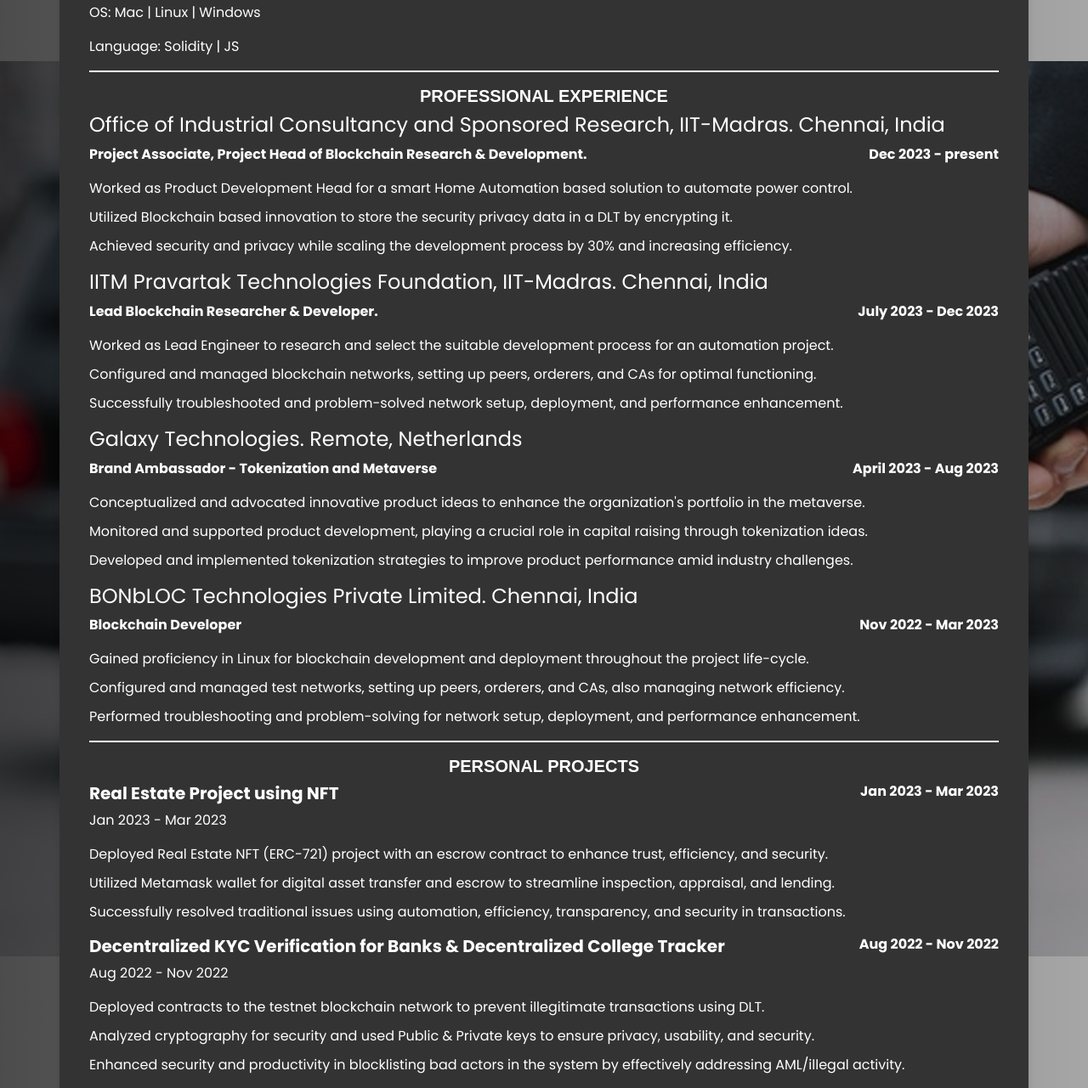
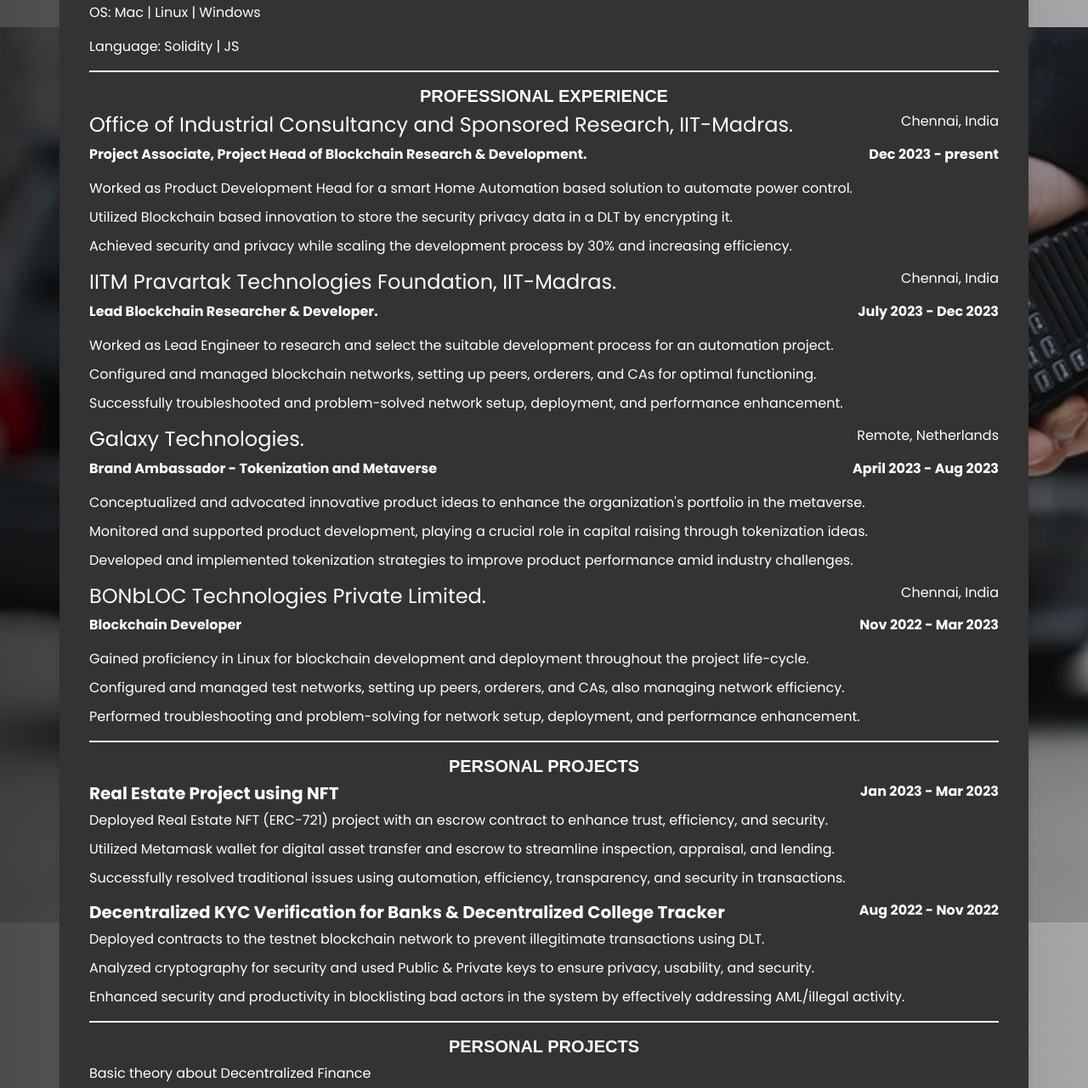
Before and after one commit to vigneshbalu96/Git_Portfolio, a plain HTML site: page contact.html in a window 1280 px wide. Shown: the part 734-2015 px from the top of the page at 85% size. Drawn offline with Linux system fonts and the light colour scheme.

Commit message:
Alignment changes

```diff
--- a/contact.html
+++ b/contact.html
@@ -214,7 +214,7 @@
                 <hr style="border: none; height: 2px; background-color: white;">
 
                 <h5 style="text-align: center; font-family: 'Arial', serif;"><strong>PROFESSIONAL EXPERIENCE</strong></h5>
-                <h4>Office of Industrial Consultancy and Sponsored Research, IIT-Madras. Chennai, India</h4>
+                <h4>Office of Industrial Consultancy and Sponsored Research, IIT-Madras. <span style="float: right; font-size: 16px;"> Chennai, India</span></h4>
                 <p><strong>
                   Project Associate, Project Head of Blockchain Research & Development.
                   <span style="float: right; font-size: 16px;"> Dec 2023 - present </span>
@@ -224,7 +224,7 @@
                   <li>Utilized Blockchain based innovation to store the security privacy data in a DLT by encrypting it.</li>
                   <li>Achieved security and privacy while scaling the development process by 30% and increasing efficiency.</li>
                 </ul>
-                <h4>IITM Pravartak Technologies Foundation, IIT-Madras. Chennai, India</h4>
+                <h4>IITM Pravartak Technologies Foundation, IIT-Madras. <span style="float: right; font-size: 16px;"> Chennai, India</span></h4>
                 <p><strong>
                   Lead Blockchain Researcher & Developer.
                   <span style="float: right; font-size: 16px;"> July 2023 - Dec 2023 </span>
@@ -234,7 +234,7 @@
                   <li>Configured and managed blockchain networks, setting up peers, orderers, and CAs for optimal functioning.</li>
                   <li>Successfully troubleshooted and problem-solved network setup, deployment, and performance enhancement.</li>
                 </ul>
-                <h4>Galaxy Technologies. Remote, Netherlands</h4>
+                <h4>Galaxy Technologies. <span style="float: right; font-size: 16px;"> Remote, Netherlands</span></h4>
                 <p><strong>
                   Brand Ambassador - Tokenization and Metaverse
                   <span style="float: right; font-size: 16px;"> April 2023 - Aug 2023 </span>
@@ -244,7 +244,7 @@
                   <li>Monitored and supported product development, playing a crucial role in capital raising through tokenization ideas.</li>
                   <li>Developed and implemented tokenization strategies to improve product performance amid industry challenges.</li>
                 </ul>
-                <h4>BONbLOC Technologies Private Limited. Chennai, India</h4>
+                <h4>BONbLOC Technologies Private Limited. <span style="float: right; font-size: 16px;">Chennai, India</span></h4>
                 <p>
                   <strong>
                     Blockchain Developer
@@ -266,7 +266,6 @@
                     <span style="float: right; font-size: 16px;"> Jan 2023 - Mar 2023</span>
                   </strong>
                 </h5>
-                <p>Jan 2023 - Mar 2023</p>
                 <ul>
                   <li>Deployed Real Estate NFT (ERC-721) project with an escrow contract to enhance trust, efficiency, and security.</li>
                   <li>Utilized Metamask wallet for digital asset transfer and escrow to streamline inspection, appraisal, and lending.</li>
@@ -278,7 +277,6 @@
                     <span style="float: right; font-size: 16px;"> Aug 2022 - Nov 2022 </span>
                   </strong>
                 </h5>
-                <p>Aug 2022 - Nov 2022</p>
                 <ul>
                   <li>Deployed contracts to the testnet blockchain network to prevent illegitimate transactions using DLT.</li>
                   <li>Analyzed cryptography for security and used Public & Private keys to ensure privacy, usability, and security.</li>
@@ -306,7 +304,7 @@
                 </h4>
                 <p>
                   Bachelor Of Engineering
-                  <span style="float: right; font-size: 16px;">Aug 2014 - April 2018</span>
+                  <strong><span style="float: right; font-size: 16px;">Aug 2014 - April 2018</strong>/span>
                 </p>
               </div>
             </section>
```
